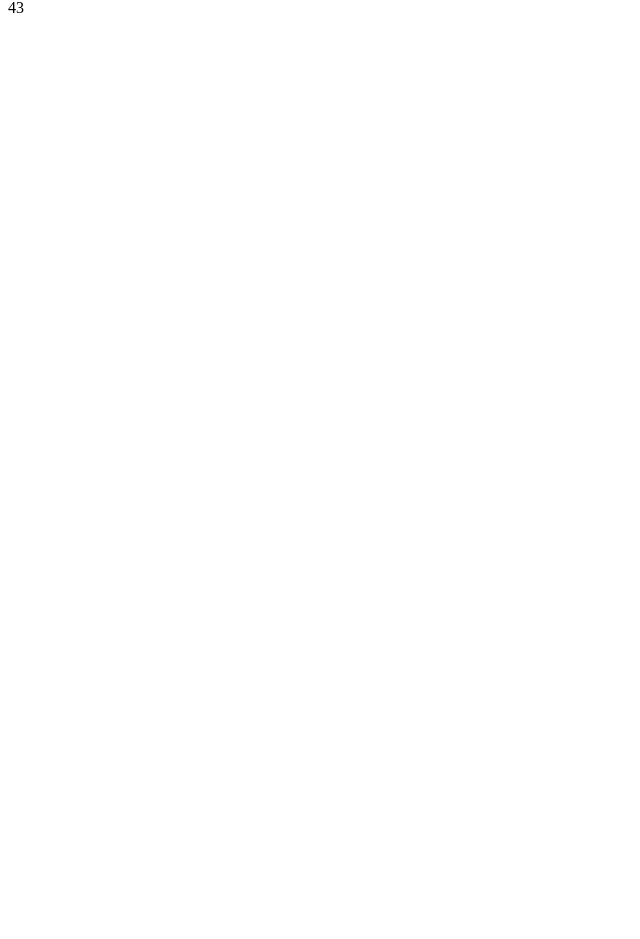
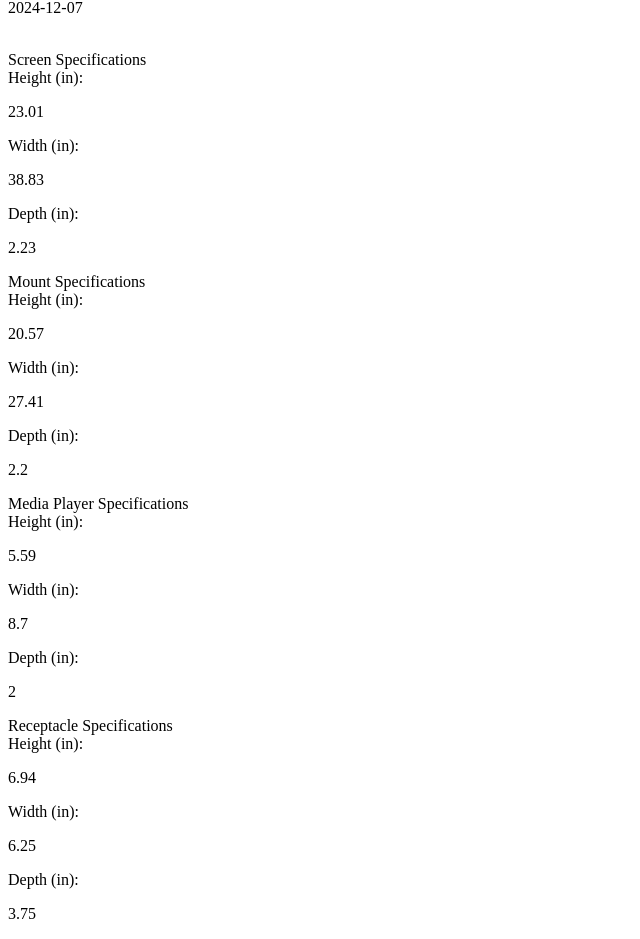
Before and after one commit to GabeEss/DiagramBuilderDemo, a React (Vite) app: page / in a window 1280 px wide. Shown: the part 535-1474 px from the top of the page, without its empty margins (0-640 px from the left). Before the commit the page ends 800 px from the top, so only its background shows below. Built offline with nearby package versions, Linux system fonts and the light colour scheme.

Commit message:
Create component to display project's specifications.

```diff
--- a/src/App.jsx
+++ b/src/App.jsx
@@ -4,6 +4,7 @@ import EquipmentForm from "./components/forms/equipment-form";
 import ConfigurationForm from "./components/forms/configuration-form";
 import DescriptionForm from "./components/forms/description-form";
 import DescriptionDisplay from "./components/description-display";
+import SpecificationDisplay from "./components/specification-display";
 
 function App() {
   const {
@@ -24,6 +25,8 @@ function App() {
       <DescriptionForm/>
       <br/>
       <DescriptionDisplay/>
+      <br/>
+      <SpecificationDisplay/>
     </>
   )
 }
--- a/src/components/description-display.jsx
+++ b/src/components/description-display.jsx
@@ -28,12 +28,12 @@ function DescriptionDisplay() {
                 <p>{department}</p>
             </div>
             <div className="display-item">
+                <label>Screen Size (inches)</label>
+                <p>{screen?.['Screen Size'] || ""}</p>
+            </div>
+            <div className="display-item">
                 <label>Date</label>
                 <p>{date}</p>
-            </div>
-            <div className="display-item">
-                <label>Screen Size (inches)</label>
-                <p>{screen?.['Screen Size'] || ""}</p>
             </div>
         </div>
     )
--- /dev/null
+++ b/src/components/specification-display.jsx
@@ -0,0 +1,79 @@
+import React, {useContext} from 'react';
+import { EquipmentContext } from '../contexts/equipment-context';
+
+// A component to display the project's specifications.
+function SpecificationDisplay() {
+    const {
+        screen,
+        mount,
+        mediaPlayer,
+        receptacle
+    } = useContext(EquipmentContext);
+
+    return(
+        <div className='specification-display'>
+            <div className='display-item'>
+                <label>Screen Specifications</label>
+                <div>
+                    <label>Height (in): </label>
+                    <p>{screen?.['Height']}</p>
+                </div>
+                <div>
+                    <label>Width (in): </label>
+                    <p>{screen?.['Width']}</p>
+                </div>
+                <div>
+                    <label>Depth (in): </label>
+                    <p>{screen?.['Depth']}</p>
+                </div>
+            </div>
+            <div className='display-item'>
+                <label>Mount Specifications</label>
+                <div>
+                    <label>Height (in): </label>
+                    <p>{mount?.['Height (in)']}</p>
+                </div>
+                <div>
+                    <label>Width (in): </label>
+                    <p>{mount?.['Width (in)']}</p>
+                </div>
+                <div>
+                    <label>Depth (in): </label>
+                    <p>{mount?.['Depth (in)']}</p>
+                </div>
+            </div>
+            <div className='display-item'>
+                <label>Media Player Specifications</label>
+                <div>
+                    <label>Height (in): </label>
+                    <p>{mediaPlayer?.['Height']}</p>
+                </div>
+                <div>
+                    <label>Width (in): </label>
+                    <p>{mediaPlayer?.['Width']}</p>
+                </div>
+                <div>
+                    <label>Depth (in): </label>
+                    <p>{mediaPlayer?.['Depth']}</p>
+                </div>
+            </div>
+            <div className='display-item'>
+                <label>Receptacle Specifications</label>
+                <div>
+                    <label>Height (in): </label>
+                    <p>{receptacle?.['Height (in)']}</p>
+                </div>
+                <div>
+                    <label>Width (in): </label>
+                    <p>{receptacle?.['Width (in)']}</p>
+                </div>
+                <div>
+                    <label>Depth (in): </label>
+                    <p>{receptacle?.['Depth (in)']}</p>
+                </div>
+            </div>
+        </div>
+    )
+}
+
+export default SpecificationDisplay;
```
Also changed, not shown: src/components/configuration-display.jsx (deleted, +0 -7 lines).
